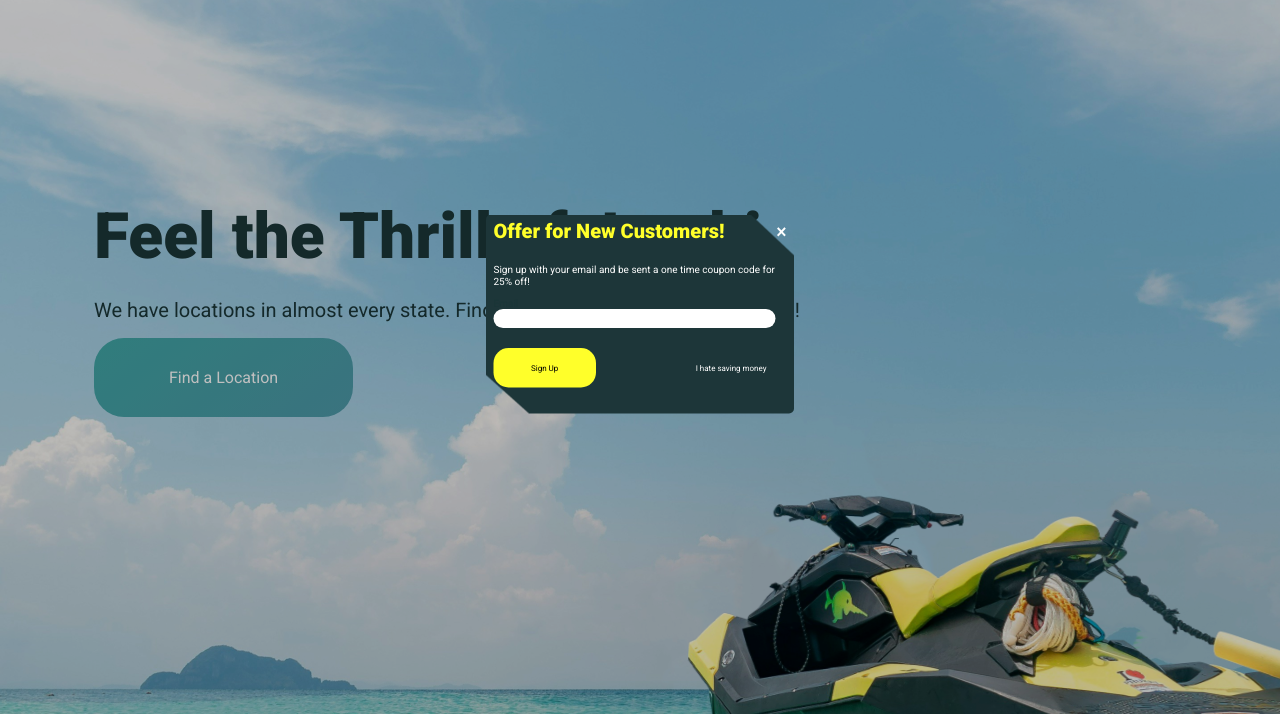
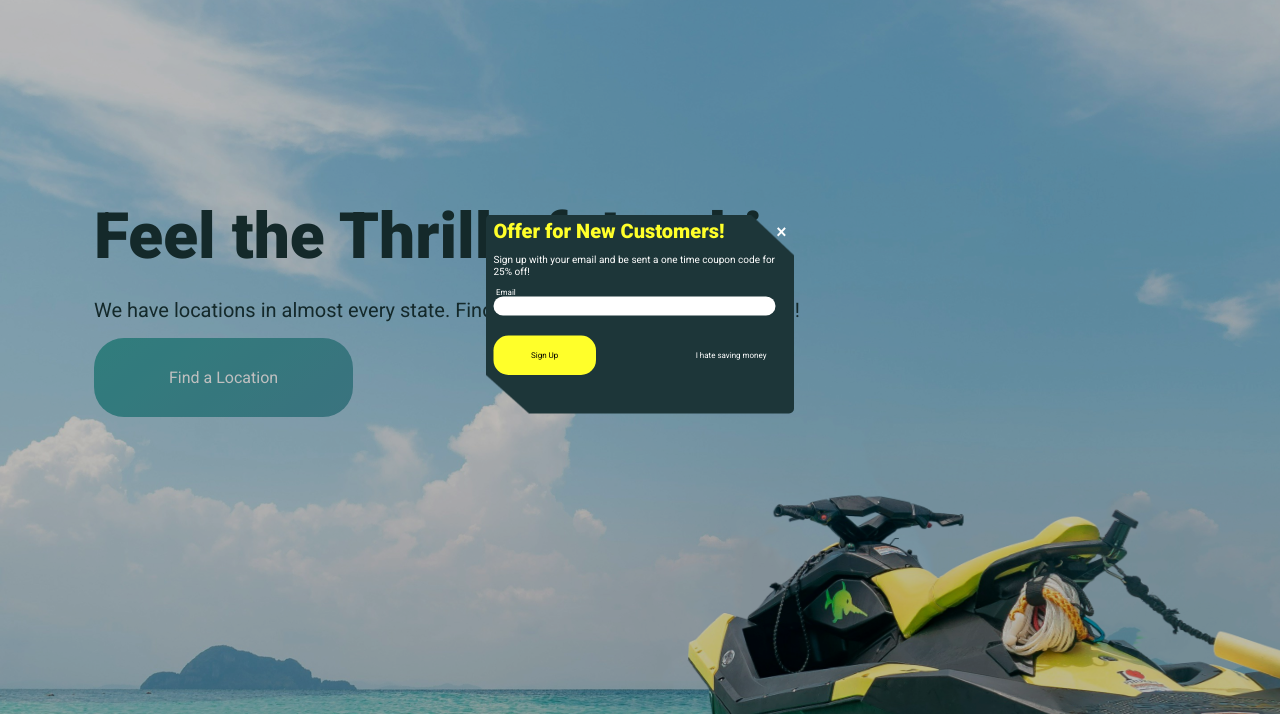
Before and after one commit to Andrew-Amstutz/IXD-Interactive-Coding-Project, a plain HTML site: page index.html in a window 1280 px wide. Shown: the part 86-800 px from the top of the page. Drawn offline with Linux system fonts and the light colour scheme.

Commit message:
Final CSS Corrections

```diff
--- a/styles.css
+++ b/styles.css
@@ -65,7 +65,7 @@ h1 {
 }
 
 .hero-button:hover {
-  animation: HeroHover 2s ease-in-out infinite alternate;
+  animation: HeroHover 1500ms ease-in-out infinite alternate;
 }
 
 /* Special thanks to https://www.gradient-animator.com! */
@@ -90,8 +90,7 @@ h1 {
 
 .hero-gradient {
   width: 100%;
-  height: 155px;
-  bottom: 0;
+  height: 175px;
   background: linear-gradient(0deg, #fff 23%, rgba(255, 255, 255, 0) 100%);
 }
 
@@ -104,7 +103,7 @@ input {
 }
 
 icon {
-  padding: 20px;
+  padding: 20px !important;
 }
 
 .jetski-animation {
@@ -139,16 +138,15 @@ icon {
   }
 }
 
-/*This disappears when I try to style it. Weird...*/
 label {
   display: block;
-  color: var(--ice-gray);
+  color: white;
   font-family: Roboto;
-  font-size: 20px;
+  font-size: 16px;
   font-style: normal;
   font-weight: 400;
   line-height: normal;
-  z-index: 11;
+  padding-left: 5px;
 }
 
 .links {
@@ -235,7 +233,7 @@ Kept here just in case. */
 }
 
 .modal-header {
-  padding: 10px 15px;
+  padding: 10px 15px 0px;
   display: flex;
   justify-content: space-between;
   align-items: center;
@@ -259,7 +257,7 @@ Kept here just in case. */
 }
 
 .modal-body {
-  padding: 10px 15px;
+  padding: 0px 15px;
 }
 
 #overlay {
```
